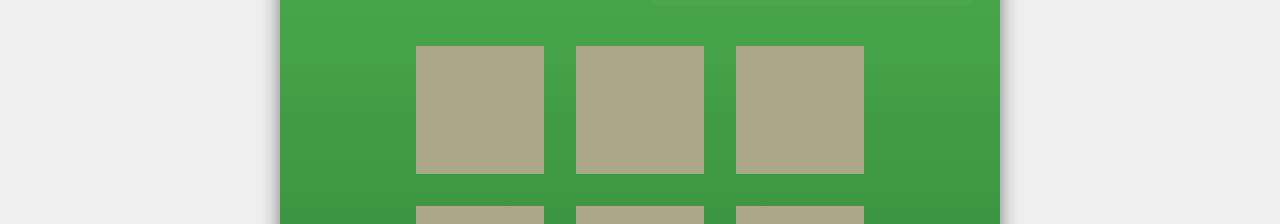
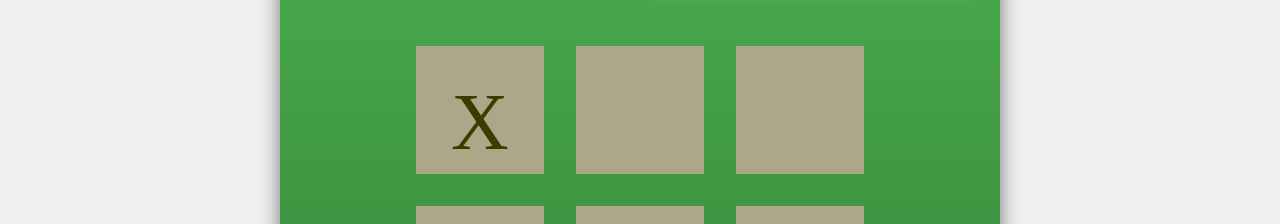
Before and after one commit to mmcgovern25/TheGrandmaKGames, a React (Vite) app: page /tiktaktoe in a window 1280 px wide. Both pictures are taken after a click on the button 480 px from the left and 484 px from the top of the page. Shown: the part 374-598 px from the top of the page. Built offline with nearby package versions, Linux system fonts and the light colour scheme; a web font is replaced by a local one.

Commit message:
absolutely lost in the sauce

```diff
--- a/src/TTTcomponents/Gameboard.jsx
+++ b/src/TTTcomponents/Gameboard.jsx
@@ -1,24 +1,20 @@
-import { useState } from "react";
-
 const initialGameBoard = [
   [null, null, null],  // Added a comma here
   [null, null, null],  // Added a comma here
   [null, null, null]
 ];
 
-export default function GameBoard( { onSelectSquare, activePlayerSymbol }) {
+export default function GameBoard( { onSelectSquare, turns }) {
 
-  const [gameBoard, setGameBoard] = useState(initialGameBoard)
+  let gameBoard = initialGameBoard;
 
-  function handleSelectSquare(rowIndex, colIndex) {
-    setGameBoard((prevGameBoard) => {
-      const updatedBoard = [...prevGameBoard.map(innerArray => [...innerArray])]
-      prevGameBoard[rowIndex][colIndex] = activePlayerSymbol;
-      return updatedBoard;
-    });
+  for (const turn  of turns) {
+    const { square, player } = turn;
+    const { row, col } = square;
 
-    onSelectSquare();
+    gameBoard[row][col] = player
   }
+
 
 
   return (
@@ -28,7 +24,7 @@ export default function GameBoard( { onSelectSquare, activePlayerSymbol }) {
           <ol>
             {row.map((playerSymbol, colIndex) => (
               <li key={colIndex}>
-                <button onClick={() => handleSelectSquare(rowIndex, colIndex)}>{playerSymbol}</button>
+                <button onClick={() => onSelectSquare(rowIndex, colIndex)}>{playerSymbol}</button>
               </li>
             ))}
           </ol>
--- /dev/null
+++ b/src/TTTcomponents/Log.jsx
@@ -0,0 +1,5 @@
+export default function Log( { turns }) {
+  return <ol id="log">
+    {turns.map((turn) => (<li key={`${turn.square.row}${turn.square.col}`}> {turn.player} selected {turn.square.row}, {turn.square.col}</li>))}
+  </ol>
+}
--- a/src/pages/TikTakToe.jsx
+++ b/src/pages/TikTakToe.jsx
@@ -3,13 +3,34 @@ import Player from '../TTTcomponents/Player';
 import '../extraCSS/Tiktaktoe.css'
 import { blueo, redx } from '../assets';
 import GameBoard from '../TTTcomponents/Gameboard';
+import Log from '../TTTcomponents/Log';
+
+
+function deriveActivePlayer(gameTurns) {
+
+  let currentPlayer = 'X';
+
+  if (gameTurns.length > 0 && gameTurns[0].player === 'X') {
+        currentPlayer = 'O'
+  }
+  return currentPlayer
+}
 
 function TikTakToe() {
+  const [gameTurns, setGameTurns] = useState([]);
 
-  const [activePlayer, setActivePlayer] = useState('X');
+  const activePlayer = deriveActivePlayer(gameTurns)
 
-  function handleSelectSquare() {
-    setActivePlayer((curActivePlayer) => curActivePlayer === 'X' ? 'O' : 'X');
+  function handleSelectSquare(rowIndex, colIndex) {
+
+    setGameTurns(prevTurns => {
+
+      const currentPlayer = deriveActivePlayer(prevTurns);
+
+      const updatedTurns = [{ square: { row: rowIndex, col: colIndex }, player: currentPlayer },...prevTurns]
+
+      return updatedTurns
+    });
   }
 
 
@@ -24,9 +45,9 @@ function TikTakToe() {
           <Player className="player-name" initialName="Player 1" symbol={redx} isActive={activePlayer === 'X'} />
           <Player className="player-name" initialName="Player 2" symbol={blueo} isActive={activePlayer === 'O'} />
         </ol>
-          <GameBoard onSelectSquare={handleSelectSquare} activePlayerSymbol={activePlayer} />
+          <GameBoard onSelectSquare={handleSelectSquare} turns={gameTurns} />
       </div>
-      LOG
+      <Log turns={gameTurns}/>
   </main>
   )
 }
```
